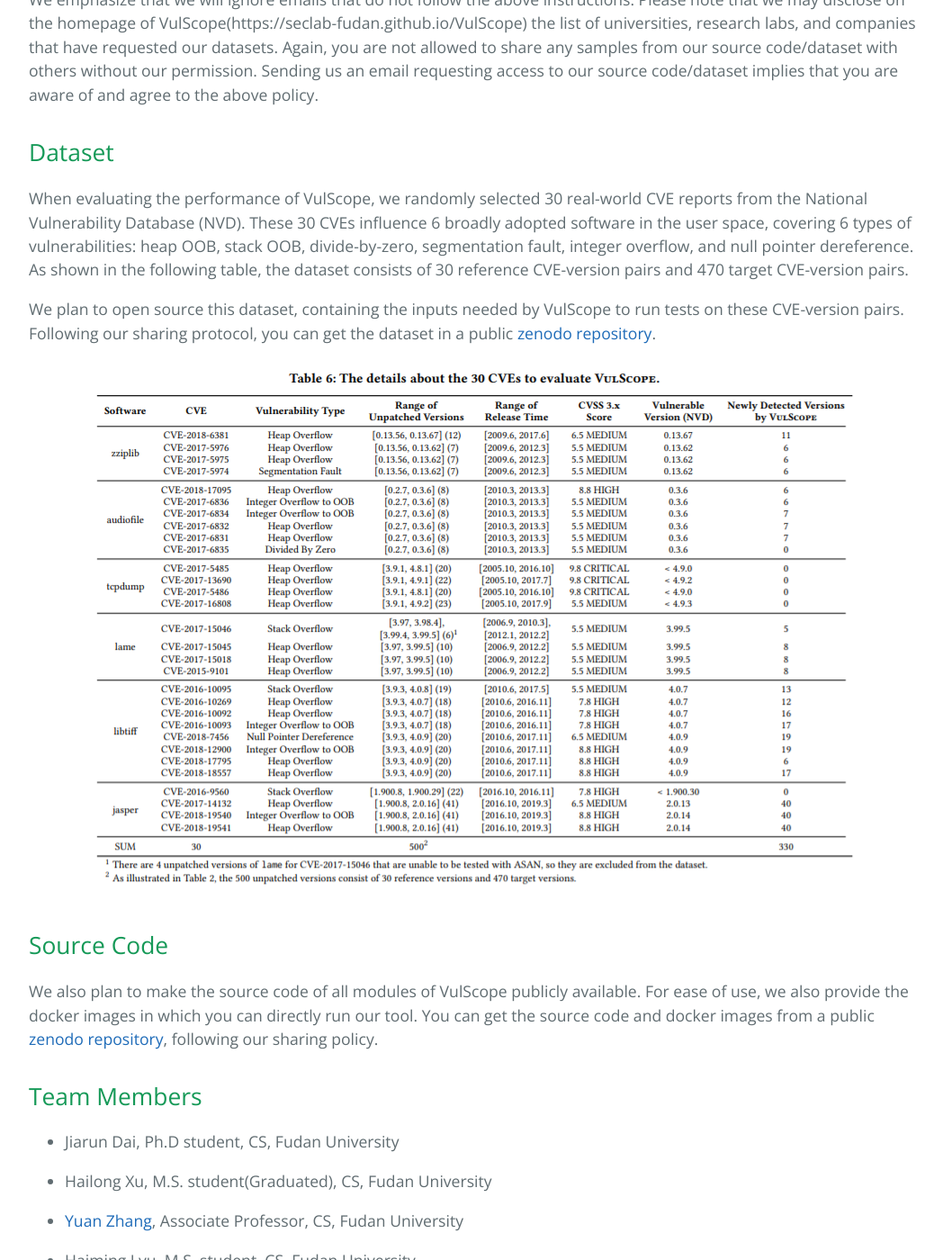
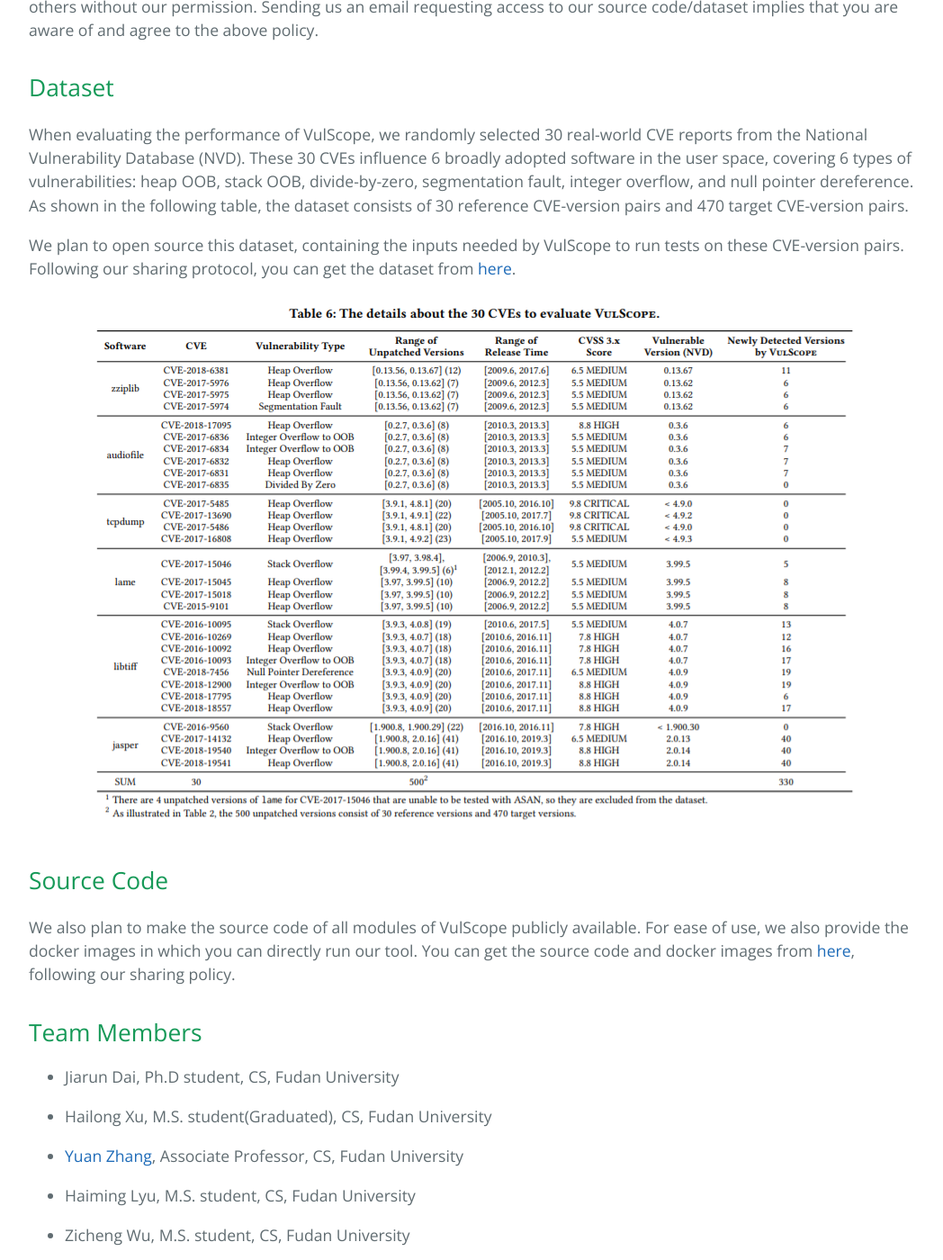
Before and after one commit to seclab-fudan/VulScope, a Jekyll site: the page built from index.md, in a window 1280 px wide and 1400 px high, scrolled down 3161 px. Shown: the whole window at 90% size, without its empty margins (112-1160 px from the left). Built offline with Jekyll 4.4.1, drawn with Linux system fonts in a browser that asks for light colours; some of the changed text lies outside the part shown.

Commit message:
modify links for dataset and source code

```diff
--- a/index.md
+++ b/index.md
@@ -86,7 +84,7 @@ We emphasize that we will ignore emails that do not follow the above instruction
 
 When evaluating the performance of VulScope, we randomly selected 30 real-world CVE reports from the National Vulnerability Database (NVD). These 30 CVEs influence 6 broadly adopted software  in  the  user space,  covering  6  types  of  vulnerabilities: heap OOB, stack OOB, divide-by-zero, segmentation fault, integer overflow, and null pointer dereference. As shown in the following table, the dataset consists of 30 reference CVE-version pairs and 470 target CVE-version pairs.
 
-We plan to open source this dataset, containing the inputs needed by VulScope to run tests on these CVE-version pairs. Following our sharing protocol, you can get the dataset in a public [zenodo repository]().
+We plan to open source this dataset, containing the inputs needed by VulScope to run tests on these CVE-version pairs. Following our sharing protocol, you can get the dataset from [here](https://zenodo.org/record/4954467#.YNG5OZMzb0o).
 
 <div align="center">
 <img src="./img/img-20210616.png"/>
@@ -95,7 +93,7 @@ We plan to open source this dataset, containing the inputs needed by VulScope to
 
 ## Source Code
 
-We also plan to make the source code of all modules of VulScope publicly available. For ease of use, we also provide the docker images in which you can directly run our tool. You can get the source code and docker images from a public [zenodo repository](), following our sharing policy.
+We also plan to make the source code of all modules of VulScope publicly available. For ease of use, we also provide the docker images in which you can directly run our tool. You can get the source code and docker images from [here](https://zenodo.org/record/4954304#.YNHQIZMzb0o), following our sharing policy.
 
 
 ## Team Members
```
Also changed, not shown: other parts of index.md (+1 -3 lines).
